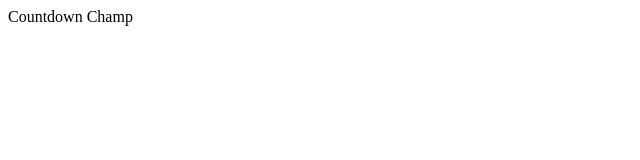
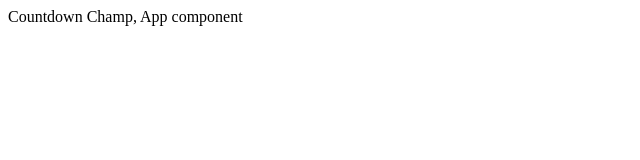
Before and after one commit to rishabh-malik/Count-Down-React-App, a React (Create React App) app: page / in a window 1280 px wide. Shown: the top 160 px of the page, without its empty margins (0-640 px from the left). Built offline with nearby package versions, Linux system fonts and the light colour scheme.

Commit message:
creating first react component

```diff
--- /dev/null
+++ b/src/App.jsx
@@ -0,0 +1,12 @@
+//a react component - reuseable piece of UI
+import React, { Component } from 'react';
+
+class App extends Component {
+    render() {
+        return(
+        <div>Countdown Champ, App component</div>
+        )}
+}
+
+//exporting so that can be used
+export default App;
--- a/src/index.js
+++ b/src/index.js
@@ -1,7 +1,9 @@
-import React from 'react'
-import ReactDOM from 'react-dom'
-
+import React from 'react';
+import ReactDOM from 'react-dom';
+import App from './App.jsx';
+//what to render on html and which element to trigger
 
 ReactDOM.render(
-    <div>Countdown Champ</div>,document.getElementById('root')
+  <App />,
+  document.getElementById('root')
 );
```
